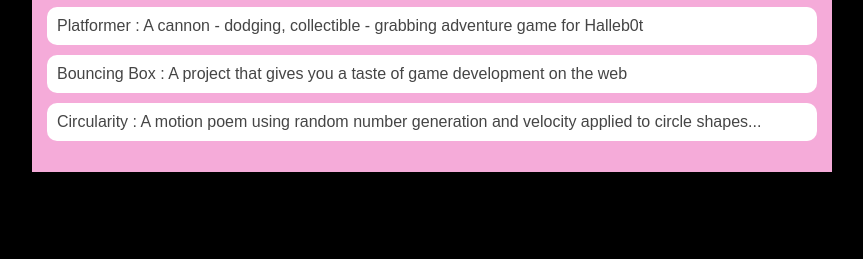
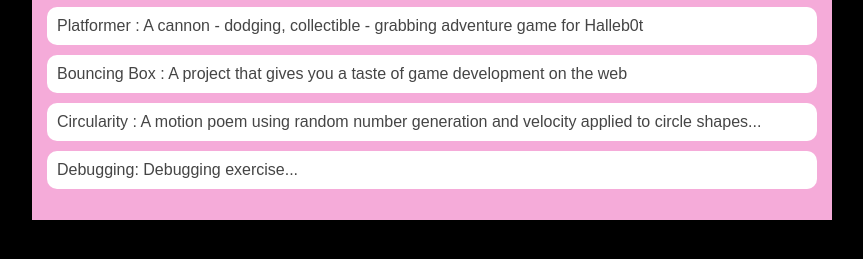
Before and after one commit to DopeB9y/-DopeB9y-.github.io, a plain HTML site: page portfolio.html in a window 1280 px wide. Shown: the part 217-476 px from the top of the page, without its empty margins (208-1071 px from the left). Drawn offline with Linux system fonts and the light colour scheme.

Commit message:
saving debugging exercise

```diff
--- a/portfolio.html
+++ b/portfolio.html
@@ -27,6 +27,7 @@
                     <li><a href="projects/platformer/">Platformer : A cannon - dodging, collectible - grabbing adventure game for Halleb0t</a></li>
                     <li><a href="projects/bouncing-box/">Bouncing Box : A project that gives you a taste of game development on the web </a></li>
                     <li><a href="projects/circularity/">Circularity : A motion poem using random number generation and velocity applied to circle shapes...</a></li>
+                    <li><a href="asd-projects/debugging-exercise/index.html">Debugging: Debugging exercise...</a></li>
 
                 </ul>
             </div>
```
